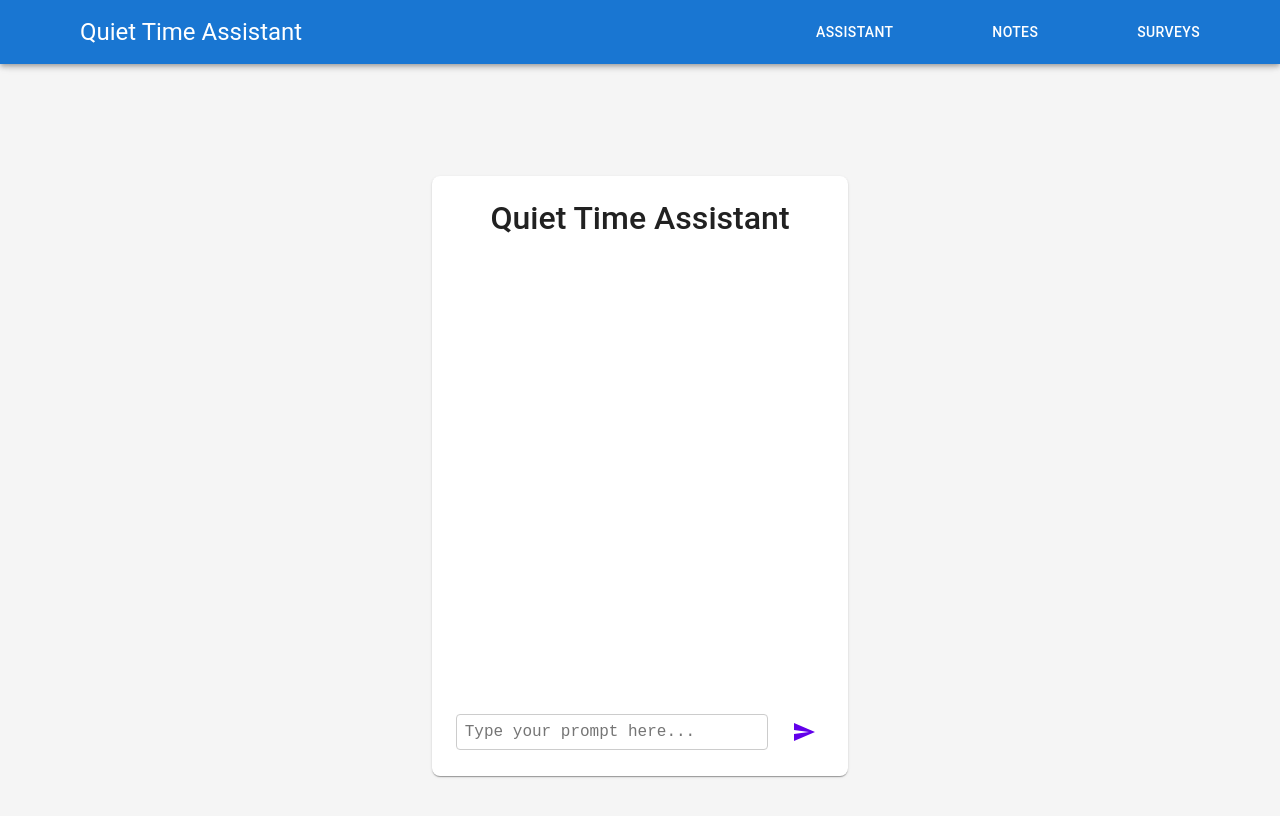
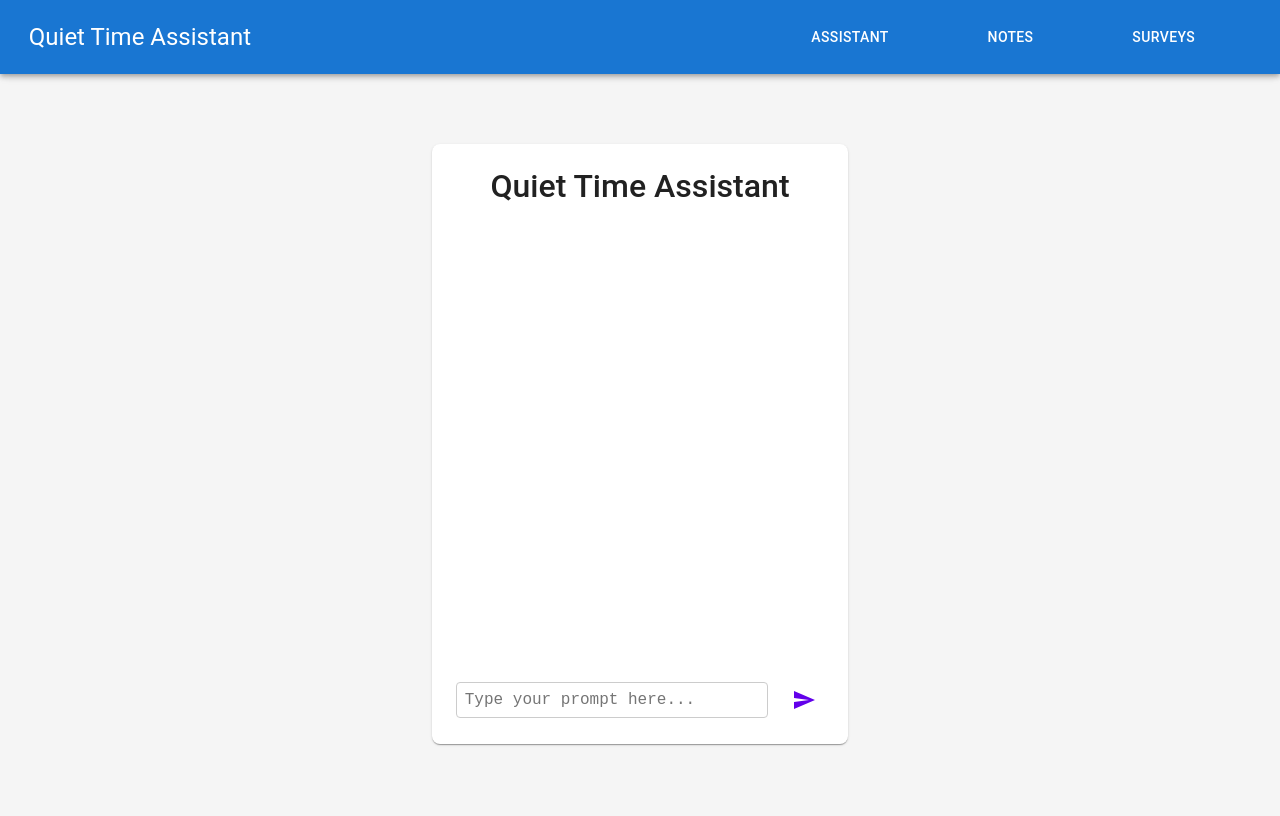
Before and after one commit to EmmanuelUrias/Quiet-Time-Assistant, a React (Vite) app: page / in a window 1280 px wide. Shown: the top 816 px of the page. Built offline with nearby package versions, Linux system fonts and the light colour scheme.

Commit message:
new updates to the front end

```diff
--- a/src/components/Assistant.tsx
+++ b/src/components/Assistant.tsx
@@ -45,7 +45,7 @@ const Assistant: React.FC = () => {
   return (
     <ThemeProvider theme={colorTheme}>
       <CssBaseline />
-      <Box sx={{ backgroundColor: 'background.default', minHeight: '95vh', display: 'flex', flexDirection: 'column', justifyContent: 'center', alignItems: 'center', p: 2, mt: '4rem' }}>
+      <Box sx={{ backgroundColor: 'background.default', minHeight: '95vh', display: 'flex', flexDirection: 'column', justifyContent: 'center', alignItems: 'center', p: 2, mt: '2rem' }}>
         <Box sx={{
           backgroundColor: 'background.paper',
           width: '120%',
--- a/src/components/Navbar.tsx
+++ b/src/components/Navbar.tsx
@@ -1,36 +1,48 @@
-import React from 'react';
-import { AppBar, Toolbar, Typography, Button } from '@mui/material';
+import React, { useState } from 'react';
+import { AppBar, Toolbar, Typography, Button, IconButton, Drawer, List, ListItem, ListItemText } from '@mui/material';
+import MenuIcon from '@mui/icons-material/Menu';
 import { Link as RouterLink } from 'react-router-dom';
 
 const Navbar: React.FC = () => {
+  const [drawerOpen, setDrawerOpen] = useState(false);
+
+  const toggleDrawer = (open: boolean) => () => {
+    setDrawerOpen(open);
+  };
+
+  const menuItems = [
+    { text: 'Assistant', to: '/' },
+    { text: 'Notes', to: '/notes' },
+    { text: 'Surveys', to: '/surveys' },
+  ];
+
   return (
-    <AppBar sx={{
-        display: 'flex',
-        flexDirection: 'row',
-        alignItems: 'center',
-        justifyContent: 'space-between'
-    }}>
-        <Typography variant="h5" sx={{ml: '5rem'}}>
+    <>
+      <AppBar sx={{ display: 'flex', flexDirection: 'row', alignItems: 'center', justifyContent: 'space-between', p: '0.3rem' }}>
+        <Typography variant="h5" sx={{ ml: '1.5rem' }}>
           Quiet Time Assistant
         </Typography>
-      <Toolbar sx={{
-        display: 'flex',
-        flexDirection: 'row',
-        justifyContent: 'space-between',
-        width: '28rem',
-        mr: '3rem'
-      }}>
-        <Button color="inherit" component={RouterLink} to="/">
-          Assistant
-        </Button>
-        <Button color="inherit" component={RouterLink} to="/notes">
-          Notes
-        </Button>
-        <Button color="inherit" component={RouterLink} to="/surveys">
-          Surveys
-        </Button>
-      </Toolbar>
-    </AppBar>
+        <Toolbar sx={{ display: { xs: 'none', md: 'flex' }, flexDirection: 'row', justifyContent: 'space-between', width: '28rem', mr: '3rem' }}>
+          {menuItems.map((item) => (
+            <Button key={item.text} color="inherit" component={RouterLink} to={item.to}>
+              {item.text}
+            </Button>
+          ))}
+        </Toolbar>
+        <IconButton edge="start" color="inherit" aria-label="menu" sx={{ display: { xs: 'flex', md: 'none' }, mr: 2 }} onClick={toggleDrawer(true)}>
+          <MenuIcon fontSize='large'/>
+        </IconButton>
+      </AppBar>
+      <Drawer anchor="left" open={drawerOpen} onClose={toggleDrawer(false)}>
+        <List>
+          {menuItems.map((item) => (
+            <ListItem button key={item.text} component={RouterLink} to={item.to} onClick={toggleDrawer(false)}>
+              <ListItemText primary={item.text} />
+            </ListItem>
+          ))}
+        </List>
+      </Drawer>
+    </>
   );
 };
 
```
